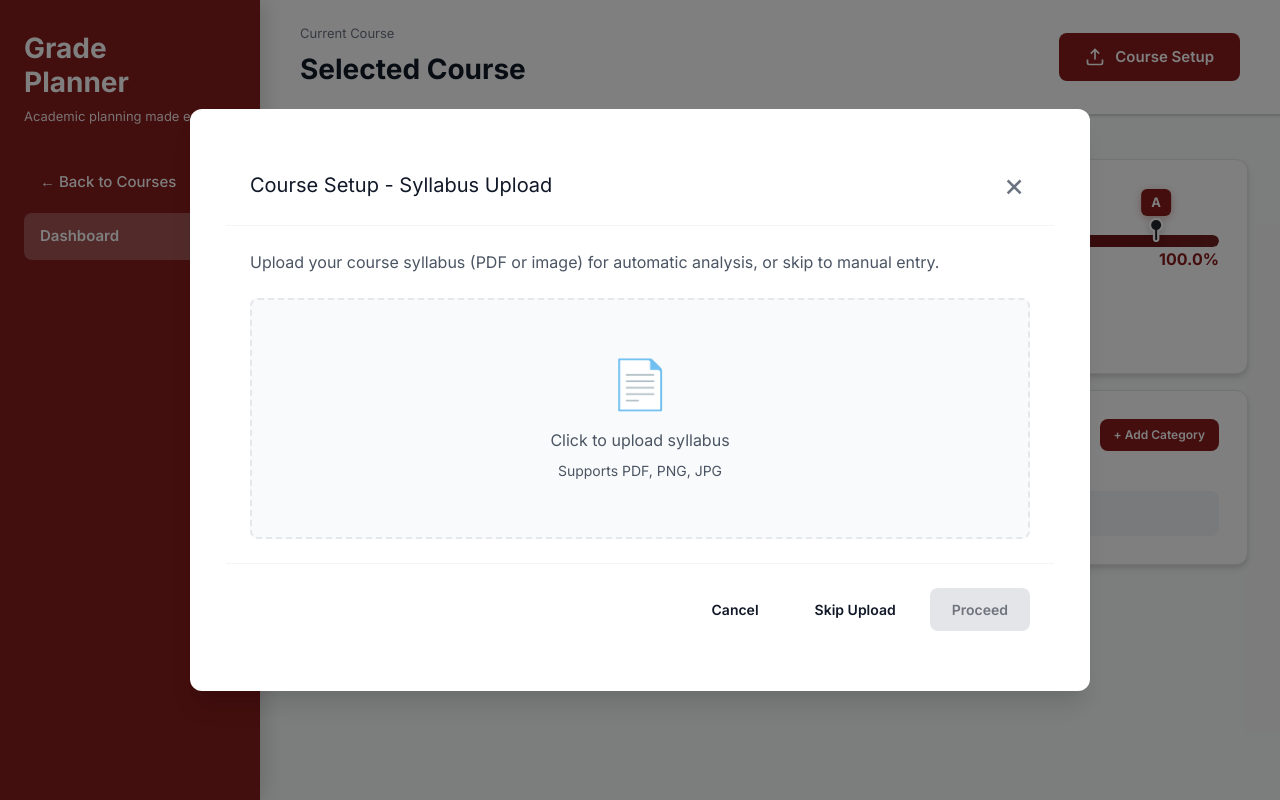
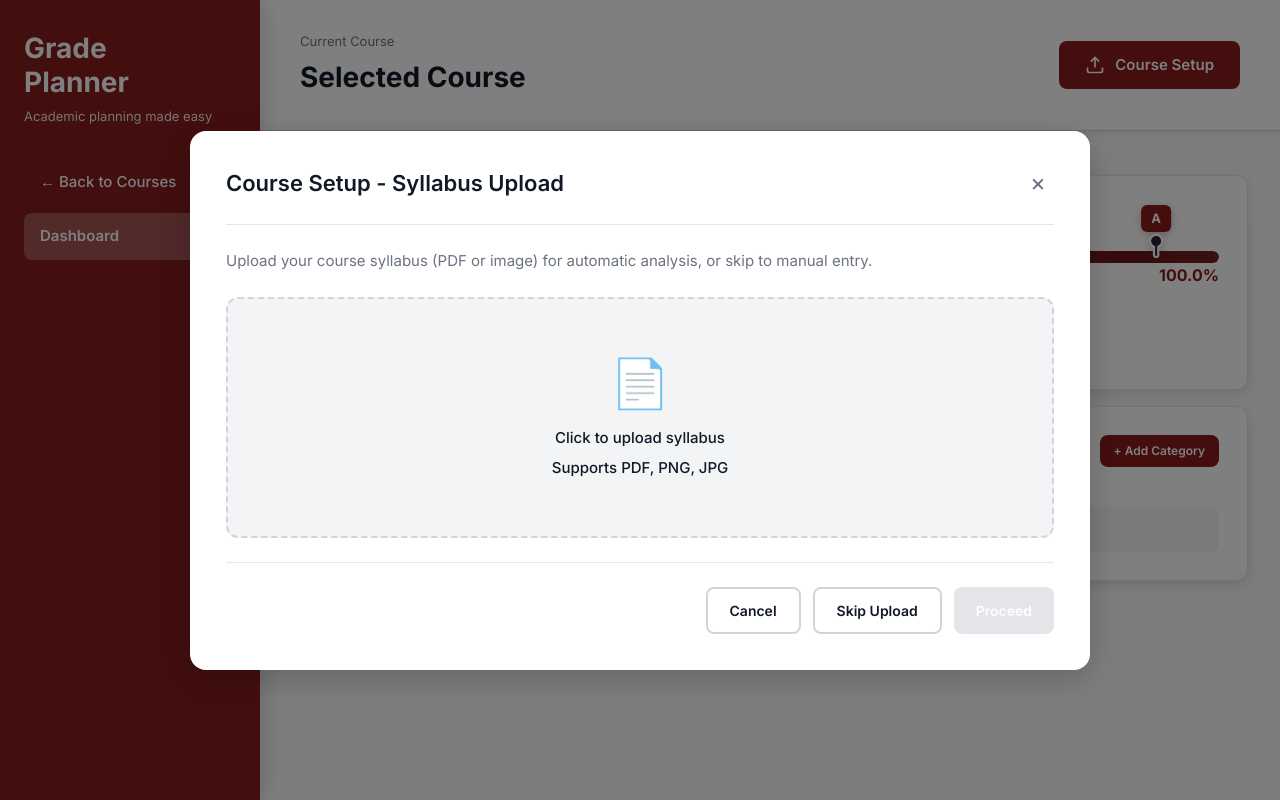
Before and after one commit to eungyuShim/HackUmass-XIII, a Next.js app in the folder project-setup/: page /dashboard in a window 1280 px wide. Built offline with nearby package versions, Linux system fonts and the light colour scheme.

Commit message:
style: fix wrong copies

```diff
--- a/project-setup/app/courses/page.tsx
+++ b/project-setup/app/courses/page.tsx
@@ -67,6 +67,7 @@ export default function CoursesPage() {
           </div>
         </header>
 
+        <div className="grid-wrapper">
           <section className="grid" id="list">
             {courses.length === 0 ? (
               <div style={{
@@ -100,6 +101,7 @@ export default function CoursesPage() {
               ))
             )}
           </section>
+        </div>
       </main>
     </div>
   );
--- a/project-setup/app/globals.css
+++ /dev/null
@@ -1,80 +0,0 @@
-@tailwind base;
-@tailwind components;
-@tailwind utilities;
-
-@layer base {
-  html {
-    -webkit-text-size-adjust: 100%;
-    -ms-text-size-adjust: 100%;
-  }
-
-  :root {
-    /* UMass maroon color scheme */
-    --txt: #111827;
-    --txt-muted: #6b7280;
-    --accent: #881c1c;
-    --accent-hover: #6b1616;
-    --accent-light: #b32d2d;
-    --bg-left: #f9fafb;
-    --bg-right: #881c1c;
-    --bg-right-dark: #6b1616;
-    --border: #d1d5db;
-    --border-light: #e5e7eb;
-    --white: #ffffff;
-    --bg-card: #ffffff;
-    --bg-gray: #f3f4f6;
-    --bg-gray-alt: #e5e7eb;
-    --input-placeholder: #9ca3af;
-    --success: #16a34a;
-    --success-light: #22c55e;
-    --info: #3b82f6;
-    --info-light: #60a5fa;
-    --hover-gray: #374151;
-    --shadow-sm: 0 2px 8px rgba(0, 0, 0, 0.08);
-    --shadow-md: 0 4px 12px rgba(0, 0, 0, 0.12);
-
-    /* shadcn/ui compatible variables */
-    --background: 0 0% 100%;
-    --foreground: 222.2 84% 4.9%;
-    --card: 0 0% 100%;
-    --card-foreground: 222.2 84% 4.9%;
-    --popover: 0 0% 100%;
-    --popover-foreground: 222.2 84% 4.9%;
-    --primary: 222.2 47.4% 11.2%;
-    --primary-foreground: 210 40% 98%;
-    --secondary: 210 40% 96.1%;
-    --secondary-foreground: 222.2 47.4% 11.2%;
-    --muted: 210 40% 96.1%;
-    --muted-foreground: 215.4 16.3% 46.9%;
-    --destructive: 0 84.2% 60.2%;
-    --destructive-foreground: 210 40% 98%;
-    --ring: 222.2 84% 4.9%;
-    --radius: 0.5rem;
-  }
-
-  .dark {
-    --background: 222.2 84% 4.9%;
-    --foreground: 210 40% 98%;
-    --card: 222.2 84% 4.9%;
-    --card-foreground: 210 40% 98%;
-    --popover: 222.2 84% 4.9%;
-    --popover-foreground: 210 40% 98%;
-    --primary: 210 40% 98%;
-    --primary-foreground: 222.2 47.4% 11.2%;
-    --secondary: 217.2 32.6% 17.5%;
-    --secondary-foreground: 210 40% 98%;
-    --muted: 217.2 32.6% 17.5%;
-    --muted-foreground: 215 20.2% 65.1%;
-    --destructive: 0 62.8% 30.6%;
-    --destructive-foreground: 210 40% 98%;
-    --border: 217.2 32.6% 17.5%;
-    --input: 217.2 32.6% 17.5%;
-    --ring: 212.7 26.8% 83.9%;
-  }
-}
-
-@layer base {
-  body {
-    @apply bg-background text-foreground;
-  }
-}
--- a/project-setup/app/layout.tsx
+++ b/project-setup/app/layout.tsx
@@ -1,6 +1,5 @@
 import type { Metadata, Viewport } from "next";
 import { Inter } from "next/font/google";
-import "./globals.css";
 
 const inter = Inter({ subsets: ["latin"] });
 
--- a/project-setup/components/courses/course.css
+++ b/project-setup/components/courses/course.css
@@ -23,11 +23,11 @@ body {
 
 .header {
   background: var(--white);
-  padding: 24px 40px;
+  padding: 32px 40px;
   border-bottom: 1px solid var(--border);
   box-shadow: var(--shadow-sm);
   width: 100%;
-  margin: 0 0 32px 0;
+  margin: 0;
 }
 
 .header h2 {
@@ -52,12 +52,18 @@ body {
   margin-top: 8px;
 }
 
+/* Course grid wrapper */
+.grid-wrapper {
+  max-width: 1200px;
+  margin: 0 auto;
+  padding: 32px 40px 48px;
+}
+
 /* Course grid */
 .grid {
   display: grid;
   gap: 24px;
   grid-template-columns: repeat(auto-fill, minmax(300px, 1fr));
-  padding: 32px 40px 48px;
 }
 
 .card {
@@ -143,7 +149,9 @@ body {
   }
   .main-content {
     margin-left: 0;
-    padding: 24px 16px;
+  }
+  .grid-wrapper {
+    padding: 24px 16px 48px;
   }
   .grid {
     grid-template-columns: 1fr;
@@ -155,7 +163,7 @@ body {
     font-size: 28px;
   }
 
-  .main-content {
-    padding: 20px 16px;
+  .grid-wrapper {
+    padding: 20px 16px 48px;
   }
 }
--- a/project-setup/components/dashboard/CategoryCard.tsx
+++ b/project-setup/components/dashboard/CategoryCard.tsx
@@ -150,7 +150,6 @@ export default function CategoryCard({ category }: CategoryCardProps) {
           {/* Weight */}
           {category._editingWeight ? (
             <div className="category-weight category-weight-editing">
-              Weight:{' '}
               <input
                 ref={weightInputRef}
                 type="text"
@@ -159,13 +158,12 @@ export default function CategoryCard({ category }: CategoryCardProps) {
                 onKeyDown={handleWeightKeyDown}
                 onBlur={handleWeightBlur}
                 className="category-weight-input"
-                placeholder="0"
               />
               %
             </div>
           ) : (
             <div className="category-weight" onDoubleClick={handleWeightDoubleClick}>
-              Weight: {category.weight}%
+              {category.weight}%
             </div>
           )}
 
--- a/project-setup/components/dashboard/CategoryItem.tsx
+++ b/project-setup/components/dashboard/CategoryItem.tsx
@@ -126,7 +126,6 @@ export default function CategoryItem({ item, categoryId, itemIndex }: CategoryIt
           onKeyDown={handleScoreKeyDown}
           onBlur={handleScoreBlur}
           className="item-score-input"
-          placeholder="0-100"
         />
       ) : (
         <div className="item-score" onDoubleClick={handleScoreDoubleClick}>
--- a/project-setup/components/dashboard/dashboard.css
+++ b/project-setup/components/dashboard/dashboard.css
@@ -16,7 +16,7 @@
 
 .header {
   background: var(--white);
-  padding: 24px 40px;
+  padding: 32px 40px;
   border-bottom: 1px solid var(--border);
   box-shadow: var(--shadow-sm);
   display: flex;
@@ -35,6 +35,7 @@
 
 .wrap {
   max-width: 1200px;
+  width: 100%;
   margin: 0 auto;
   padding: 28px 32px 48px;
 }
@@ -68,9 +69,12 @@
   border: 1px solid var(--border-light);
   border-radius: 12px;
   padding: 28px;
-  margin: 16px 0;
+  margin: 16px auto;
   box-shadow: var(--shadow-md);
   overflow-x: hidden;
+  width: 100%;
+  max-width: 100%;
+  min-width: 320px;
 }
 
 .card h3 {
@@ -303,7 +307,7 @@
 }
 
 .item-name:hover {
-  background: #f3e5e5;
+  background: var(--bg-gray);
 }
 
 .item-score {
@@ -318,7 +322,7 @@
 }
 
 .item-score:hover {
-  background: #f3e5e5;
+  background: var(--bg-gray);
 }
 
 .item-name-input,
@@ -757,6 +761,29 @@
   font-weight: 500;
 }
 
+/* Pin button styles */
+.pin-btn {
+  cursor: pointer;
+  margin-left: 8px;
+  background: none;
+  border: none;
+  padding: 6px 8px;
+  display: inline-flex;
+  align-items: center;
+  transition: all 0.2s;
+}
+
+.pin-btn img {
+  /* 회색 (#9ca3af) */
+  filter: brightness(0) saturate(100%) invert(71%) sepia(7%) saturate(280%) hue-rotate(182deg) brightness(89%) contrast(87%);
+  transition: filter 0.2s;
+}
+
+.pin-btn--active img {
+  /* UMass 마룬 (#881c1c) */
+  filter: brightness(0) saturate(100%) invert(14%) sepia(56%) saturate(3891%) hue-rotate(349deg) brightness(91%) contrast(88%);
+}
+
 @keyframes shimmer {
   0% {
     transform: translateX(-100%);
@@ -861,6 +888,7 @@
 
   .wrap {
     padding: 20px 16px;
+    width: 100%;
   }
 
   .header {
@@ -869,4 +897,9 @@
     align-items: flex-start;
     gap: 16px;
   }
+
+  .card {
+    min-width: 280px;
+    padding: 20px;
+  }
 }
--- a/project-setup/components/setup/setup.css
+++ b/project-setup/components/setup/setup.css
@@ -1,4 +1,9 @@
 /* setup.css - Setup Modal Styles */
+
+.setup-step {
+  display: flex;
+  flex-direction: column;
+}
 
 .modal-overlay {
   position: fixed;
@@ -14,13 +19,24 @@
 }
 
 .modal-content {
-  background-color: white;
-  border-radius: 12px;
-  box-shadow: 0 20px 25px -5px rgba(0, 0, 0, 0.1), 0 10px 10px -5px rgba(0, 0, 0, 0.04);
-  max-width: 600px;
+  background: var(--white);
+  border-radius: 16px;
+  padding: 36px;
+  max-width: 700px;
   width: 90%;
   max-height: 90vh;
   overflow-y: auto;
+  box-shadow: 0 8px 32px rgba(0, 0, 0, 0.2);
+  /* 스크롤바를 padding 영역에 표시하여 border-radius 유지 */
+  overflow-y: overlay;
+}
+
+/* Firefox용 fallback */
+@supports not (overflow-y: overlay) {
+  .modal-content {
+    overflow-y: auto;
+    padding-right: 30px;
+  }
 }
 
 .setup-modal {
@@ -31,116 +47,129 @@
   display: flex;
   justify-content: space-between;
   align-items: center;
-  padding: 1.5rem;
-  border-bottom: 1px solid rgb(243, 244, 246);
+  padding: 0 0 24px 0;
+  border-bottom: 1px solid var(--border-light);
+  margin-bottom: 24px;
 }
 
 .modal-header h2 {
   margin: 0;
-  font-size: 1.25rem;
-  color: var(--umass-maroon);
+  font-size: 22px;
+  font-weight: 600;
+  color: var(--txt);
 }
 
 .modal-close-btn {
   background: none;
   border: none;
-  font-size: 2rem;
+  font-size: 24px;
   line-height: 1;
   cursor: pointer;
-  color: rgb(107, 114, 128);
+  color: var(--txt-muted);
   padding: 0;
-  width: 2rem;
-  height: 2rem;
+  width: 32px;
+  height: 32px;
   display: flex;
   align-items: center;
   justify-content: center;
+  border-radius: 6px;
+  transition: all 0.2s;
 }
 
 .modal-close-btn:hover {
-  color: var(--umass-maroon);
+  color: var(--txt);
+  background: var(--bg-gray);
 }
 
 .modal-body {
-  padding: 1.5rem;
+  padding: 0;
 }
 
 .modal-footer {
   display: flex;
   justify-content: flex-end;
-  gap: 0.75rem;
-  padding: 1.5rem;
-  border-top: 1px solid rgb(243, 244, 246);
+  gap: 12px;
+  padding: 24px 0 0 0;
+  border-top: 1px solid var(--border-light);
+  margin-top: 24px;
 }
 
 .setup-instruction {
-  margin-bottom: 1.5rem;
-  color: rgb(75, 85, 99);
-  line-height: 1.5;
+  margin-bottom: 24px;
+  color: var(--txt-muted);
+  line-height: 1.6;
+  font-size: 15px;
 }
 
 /* Upload Area */
 .upload-area {
-  border: 2px dashed rgb(229, 231, 235);
-  border-radius: 8px;
-  padding: 3rem 2rem;
+  border: 2px dashed var(--border);
+  border-radius: 12px;
+  padding: 48px 32px;
   text-align: center;
   cursor: pointer;
   transition: all 0.2s;
-  background-color: rgb(249, 250, 251);
+  background-color: var(--bg-gray);
 }
 
 .upload-area:hover {
-  border-color: var(--umass-maroon);
-  background-color: rgb(254, 242, 242);
+  border-color: var(--accent);
+  background-color: var(--accent-bg);
 }
 
 .upload-icon {
-  font-size: 3rem;
-  margin-bottom: 1rem;
+  font-size: 48px;
+  margin-bottom: 16px;
 }
 
 .upload-area p {
-  margin: 0.5rem 0;
-  color: rgb(75, 85, 99);
+  margin: 8px 0;
+  color: var(--txt);
+  font-size: 15px;
+  font-weight: 500;
 }
 
 .upload-hint {
-  font-size: 0.875rem;
-  color: rgb(156, 163, 175);
+  font-size: 14px;
+  color: var(--txt-muted);
 }
 
 .upload-status {
-  margin-top: 1rem;
-  padding: 0.75rem;
-  border-radius: 4px;
-  background-color: rgb(240, 253, 244);
+  margin-top: 16px;
+  padding: 12px;
+  border-radius: 8px;
+  background-color: var(--success-bg);
   text-align: center;
   font-weight: 500;
+  font-size: 15px;
 }
 
 /* Setup Categories */
 .setup-categories-container {
-  margin-bottom: 1.5rem;
+  margin-bottom: 24px;
 }
 
 .setup-categories-list {
   display: flex;
   flex-direction: column;
-  gap: 0.75rem;
-  margin-bottom: 1rem;
+  gap: 12px;
+  margin-bottom: 16px;
 }
 
 .setup-category-card {
+  background: var(--white);
   border: 1px solid var(--border-light);
-  border-radius: 8px;
-  padding: 1rem;
-  background-color: white;
-  box-shadow: 0 1px 3px rgba(0, 0, 0, 0.1);
-  transition: box-shadow 0.2s;
+  border-radius: 12px;
+  padding: 16px;
+  box-shadow: var(--shadow-sm);
+  transition: all 0.2s;
+  overflow: visible;
+  max-width: 100%;
 }
 
 .setup-category-card:hover {
-  box-shadow: 0 4px 6px rgba(0, 0, 0, 0.1);
+  box-shadow: var(--shadow-md);
+  border-color: var(--accent-light);
 }
 
 .setup-category-header {
@@ -154,120 +183,226 @@
   flex: 1;
   display: flex;
   flex-direction: column;
-  gap: 0.5rem;
+  gap: 8px;
 }
 
 .setup-input-name {
   width: 100%;
-  padding: 0.5rem;
+  padding: 10px 12px;
   border: none;
-  border-radius: 4px;
-  font-size: 1rem;
+  border-radius: 6px;
+  font-size: 16px;
   font-weight: 500;
   background: var(--bg-gray);
-  transition: background 0.2s;
+  transition: all 0.2s;
+  color: var(--txt);
 }
 
 .setup-input-name:focus {
   outline: none;
   background: var(--white);
-  box-shadow: 0 0 0 2px rgba(136, 28, 28, 0.1);
+  box-shadow: 0 0 0 2px var(--accent-light);
 }
 
 .setup-category-count {
   display: flex;
   align-items: center;
-  gap: 0.5rem;
-  font-size: 0.875rem;
-  color: rgb(107, 114, 128);
+  gap: 8px;
+  font-size: 13px;
+  color: var(--txt-muted);
 }
 
 .setup-input-count {
   width: 60px;
-  padding: 0.25rem 0.5rem;
+  padding: 6px 10px;
   border: none;
-  border-radius: 4px;
-  font-size: 0.875rem;
+  border-radius: 6px;
+  font-size: 14px;
   background: transparent;
-  transition: background 0.2s;
+  transition: all 0.2s;
+  color: var(--txt);
 }
 
 .setup-input-count:focus {
   outline: none;
   background: var(--bg-gray);
+  box-shadow: 0 0 0 2px var(--accent-light);
 }
 
 .setup-category-actions {
   display: flex;
   align-items: center;
-  gap: 0.75rem;
+  gap: 12px;
 }
 
 .setup-weight-badge {
   display: flex;
   align-items: center;
-  gap: 0.25rem;
+  gap: 4px;
   font-weight: 600;
-  color: var(--umass-maroon);
+  color: var(--accent);
+  font-size: 15px;
 }
 
 .setup-input-weight {
   width: 50px;
-  padding: 0.25rem 0.5rem;
+  padding: 6px 10px;
   border: none;
-  border-radius: 4px;
-  font-size: 0.875rem;
+  border-radius: 6px;
+  font-size: 15px;
   font-weight: 600;
   text-align: right;
   background: transparent;
-  transition: background 0.2s;
+  transition: all 0.2s;
+  color: var(--accent);
 }
 
 .setup-input-weight:focus {
   outline: none;
   background: var(--bg-gray);
+  box-shadow: 0 0 0 2px var(--accent-light);
 }
 
 .setup-total-weight {
-  padding: 1rem;
-  background-color: rgb(249, 250, 251);
-  border-radius: 6px;
+  padding: 16px;
+  background-color: var(--bg-gray);
+  border-radius: 8px;
   text-align: center;
-  font-size: 1.125rem;
+  font-size: 15px;
+  border: 2px solid var(--border-light);
+  color: var(--txt);
 }
 
 .setup-total-weight strong {
-  font-size: 1.5rem;
-  margin: 0 0.5rem;
+  font-size: 20px;
+  margin: 0 8px;
+  font-weight: 700;
+  color: var(--txt);
 }
 
 .weight-valid {
-  color: var(--success);
+  color: var(--txt);
 }
 
 .weight-invalid {
-  color: var(--danger);
+  color: var(--txt);
 }
 
 .setup-weight-warning {
   color: var(--warning);
-  font-size: 0.875rem;
-  margin-left: 0.5rem;
+  font-size: 13px;
+  margin-left: 8px;
+  font-weight: 500;
 }
 
 /* Button Styles */
-.btn-block {
-  width: 100%;
+.btn {
+  border: 0;
+  border-radius: 8px;
+  padding: 11px 22px;
+  font-size: 14px;
+  font-weight: 600;
+  cursor: pointer;
+  transition: all .2s;
+  display: inline-flex;
+  align-items: center;
+  gap: 8px;
 }
 
-.btn-primary:disabled {
+.btn-primary,
+.btn--primary {
+  background: var(--accent);
+  color: var(--white);
+}
+
+.btn-primary:hover,
+.btn--primary:hover {
+  background: var(--accent-hover);
+  transform: translateY(-1px);
+  box-shadow: var(--shadow-sm);
+}
+
+.btn-primary:disabled,
+.btn--primary:disabled {
   background-color: rgb(209, 213, 219);
   cursor: not-allowed;
   opacity: 0.6;
+  transform: none;
+}
+
+.btn-secondary,
+.btn--secondary {
+  background: var(--white);
+  color: var(--txt);
+  border: 2px solid var(--border);
+}
+
+.btn-secondary:hover,
+.btn--secondary:hover {
+  background: var(--accent);
+  color: var(--white);
+  border-color: var(--accent);
+  transform: translateY(-1px);
+  box-shadow: var(--shadow-sm);
+}
+
+.btn--ghost {
+  background: transparent;
+  color: var(--txt-muted);
+  border: 1px solid var(--border);
+}
+
+.btn--ghost:hover {
+  background: var(--bg-gray);
+  color: var(--txt);
+}
+
+/* Icon buttons */
+.btn-icon {
+  background: transparent;
+  border: none;
+  padding: 8px;
+  display: inline-flex;
+  align-items: center;
+  justify-content: center;
+  min-width: 36px;
+  min-height: 36px;
+  border-radius: 6px;
+  transition: all 0.2s;
+  cursor: pointer;
+}
+
+.btn-icon:hover {
+  background: var(--bg-gray);
 }
 
 .btn-icon--danger:hover {
-  background-color: rgb(254, 226, 226);
+  background: #fee;
+}
+
+.btn-icon--danger:hover .btn-icon-img {
+  filter: invert(21%) sepia(93%) saturate(4891%) hue-rotate(349deg) brightness(93%) contrast(93%);
+}
+
+.btn-icon-img {
+  width: 20px;
+  height: 20px;
+  display: block;
+  filter: grayscale(100%) brightness(0.6);
+  transition: all 0.2s;
+}
+
+.btn-icon:hover .btn-icon-img {
+  filter: grayscale(0%) brightness(1);
+}
+
+.btn-small {
+  padding: 7px 14px;
+  font-size: 12px;
+}
+
+.btn-block {
+  width: 100%;
 }
 
 /* Remove number input spinners */
--- a/project-setup/components/shared/global.css
+++ b/project-setup/components/shared/global.css
@@ -6,6 +6,7 @@
   --accent: #881c1c;
   --accent-hover: #6b1616;
   --accent-light: #b32d2d;
+  --accent-bg: #fef2f2;
   --bg-left: #f9fafb;
   --bg-right: #881c1c;
   --bg-right-dark: #6b1616;
@@ -18,11 +19,14 @@
   --input-placeholder: #9ca3af;
   --success: #16a34a;
   --success-light: #22c55e;
+  --success-bg: #f0fdf4;
   --info: #3b82f6;
   --info-light: #60a5fa;
+  --warning: #f59e0b;
+  --danger: #dc2626;
   --hover-gray: #374151;
-  --shadow-sm: 0 1px 3px rgba(0, 0, 0, 0.12), 0 1px 2px rgba(0, 0, 0, 0.08);
-  --shadow-md: 0 4px 6px rgba(0, 0, 0, 0.1), 0 2px 4px rgba(0, 0, 0, 0.06);
+  --shadow-sm: 0 2px 8px rgba(0, 0, 0, 0.08);
+  --shadow-md: 0 4px 12px rgba(0, 0, 0, 0.12);
   --shadow-lg: 0 10px 15px rgba(0, 0, 0, 0.1), 0 4px 6px rgba(0, 0, 0, 0.05);
 }
 
@@ -40,6 +44,8 @@ html {
   /* 고해상도 디스플레이를 위한 설정 */
   -webkit-text-size-adjust: 100%;
   -ms-text-size-adjust: 100%;
+  /* 스크롤바가 항상 공간을 차지하도록 설정 */
+  overflow-y: scroll;
 }
 
 body {
```
Also changed, not shown: project-setup/components/dashboard/GradeStrategy.tsx (+2 -13 lines). Lines whose indentation alone changed are shown as unchanged.
